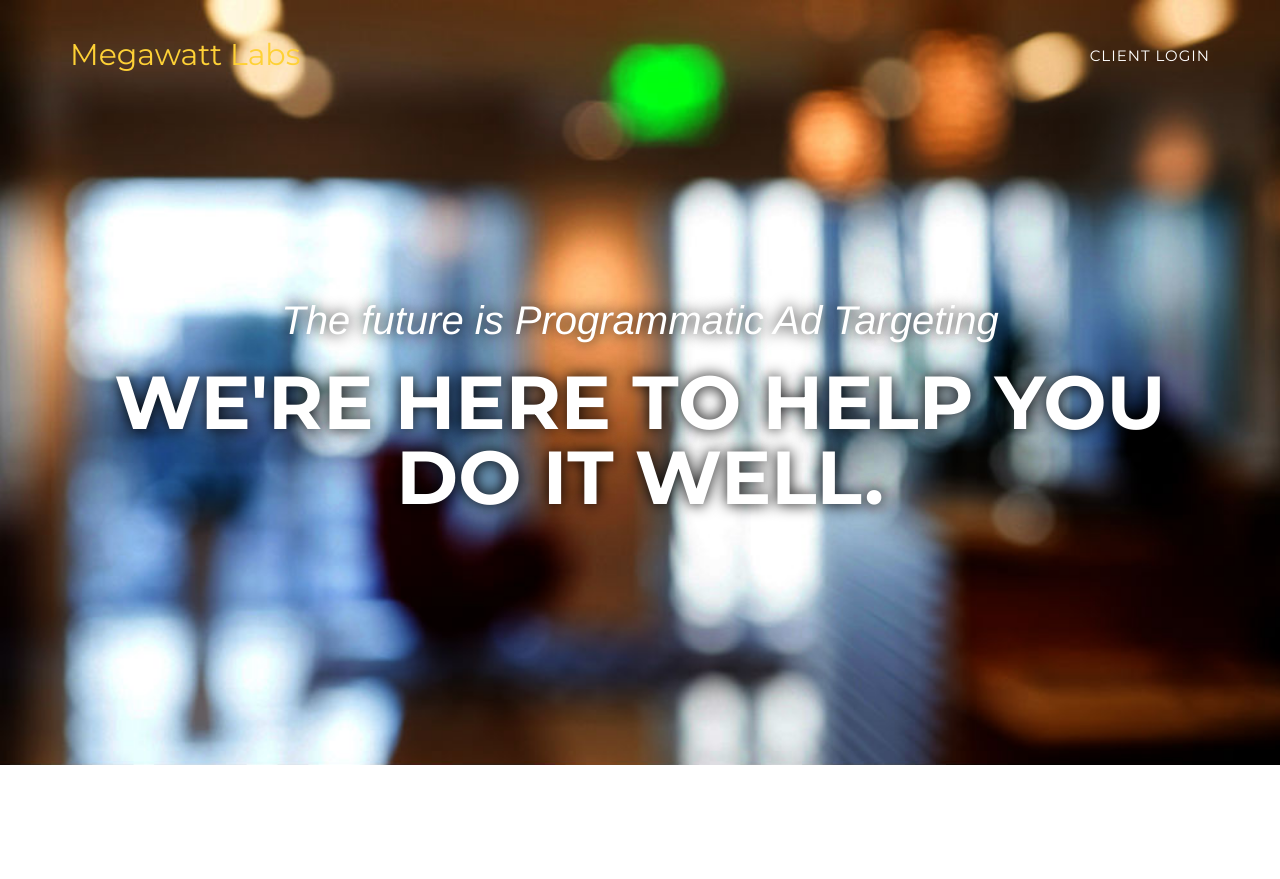
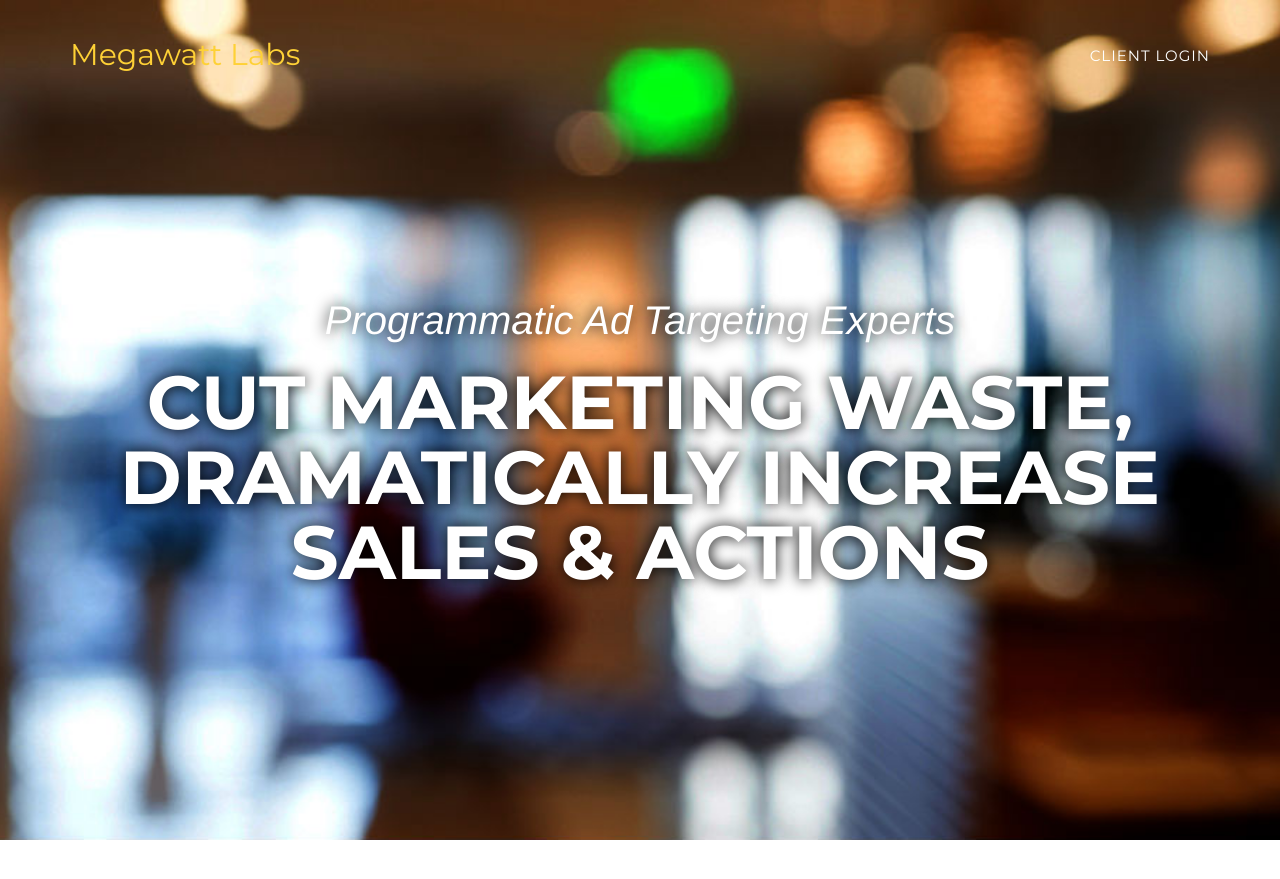
Before and after one commit to MegawattLabs/gomegawatt.com, a Jekyll site: the page built from index.html, in a window 1280 px wide and 900 px high. Shown: the top 879 px of the window. Built offline with Jekyll 4.4.1, drawn with Linux system fonts in a browser that asks for light colours; some web fonts are replaced.

Commit message:
Update copy and photo of chris

```diff
--- a/_includes/header.html
+++ b/_includes/header.html
@@ -26,8 +26,8 @@
     <header>
         <div class="container">
             <div class="intro-text">
-                <div class="intro-lead-in">The future is Programmatic Ad Targeting</div>
-                <div class="intro-heading">We're here to help you do it well.</div>
+                <div class="intro-lead-in">Programmatic Ad Targeting Experts</div>
+                <div class="intro-heading">Cut Marketing Waste, Dramatically Increase Sales &amp; Actions</div>
                 {% comment %}
                 <a href="#services" class="page-scroll btn btn-xl">Tell Me More</a>
                 {% endcomment %}
```
Also changed, not shown: img/team/chris.jpg.
